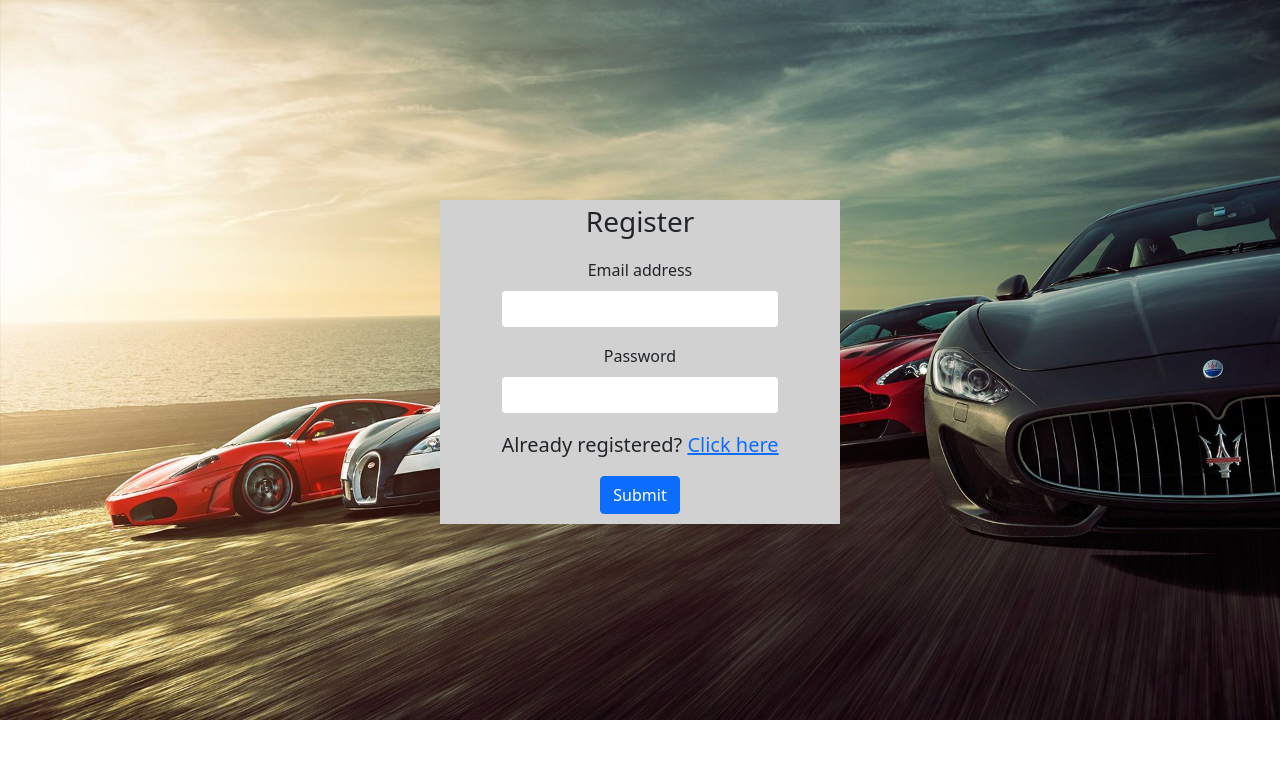
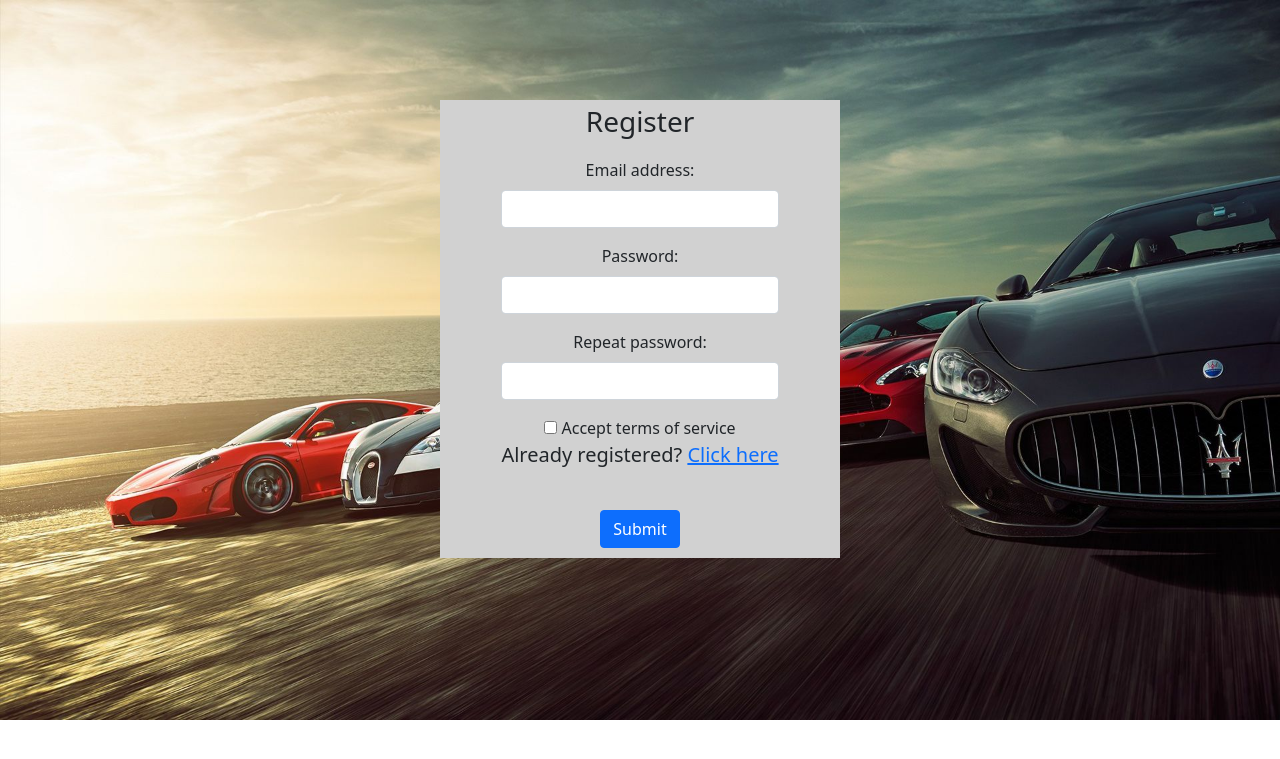
Before and after one commit to kamilbochno/ProjectCarX, a PHP site: page /registerform.php in a window 1280 px wide. Shown: the top 759 px of the page. Run offline with PHP 8.4, Linux system fonts and the light colour scheme; some libraries are stand-ins or nearby versions.

Commit message:
Change register form,add checkbox and recaptcha

```diff
--- a/registerform.php
+++ b/registerform.php
@@ -4,28 +4,47 @@
     <meta charset="UTF-8">
     <meta http-equiv="X-UA-Compatible" content="IE=edge">
     <meta name="viewport" content="width=device-width, initial-scale=1.0">
-    <title>Login</title>
+    <title>Register new account!</title>
     <link href="css/bootstrap.css" rel="stylesheet">
+    <script src="https://www.google.com/recaptcha/api.js" async defer></script>
+
+
 
 </head>
 <body style="background-image: url(images/background.jpg); background-repeat: no-repeat; background-size: cover; max-width: 1550px; height: 500px;">
 
 
-    <div class="container d-flex justify-content-center text-center" style="margin-top: 200px; background-color: #D1D1D1; max-width:400px;">
+    <div class="container d-flex justify-content-center text-center" style="margin-top: 100px; background-color: #D1D1D1; max-width:400px;">
             <form action="register.php" method="post">
                 <p class="fs-3 text-center">Register</p>
                 <div class="mb-3">
-                  <label for="exampleInputEmail1" class="form-label">Email address</label>
+                  <label for="exampleInputEmail1" class="form-label">Email address:</label>
                   <input type="email" name="email"class="form-control" id="exampleInputEmail1" aria-describedby="emailHelp">
 
                 </div>
                 <div class="mb-3">
-                  <label for="exampleInputPassword1" class="form-label">Password</label>
+                  <label for="exampleInputPassword1" class="form-label">Password:</label>
                   <input type="password" name="password" class="form-control" id="exampleInputPassword1">
                 </div>
+                <div class="mb-3">
+                  <label for="exampleInputPassword2" class="form-label">Repeat password:</label>
+                  <input type="password" name="password" class="form-control" id="exampleInputPassword2">
+                </div>
+                <label>
+                  <input type="checkbox" name="terms_of_service" /> Accept terms of service
+                </label>
                 <div class="col text-center">
                   <p class="fs-5">Already registered? <a href="loginform.php">Click here</a></p>
                 </div>
+
+                  <div class="g-recaptcha" data-sitekey="6Lfwz8AaAAAAANYNV_ni7_Bel5iAsN3bdV5Ee_qx"></div>
+                  <br/>
+
+
+
+
+
+
                 <div class="col text-center" style="margin-bottom: 10px;">
                 <button type="submit" class="btn btn-primary">Submit</button>
                 </div>
```
